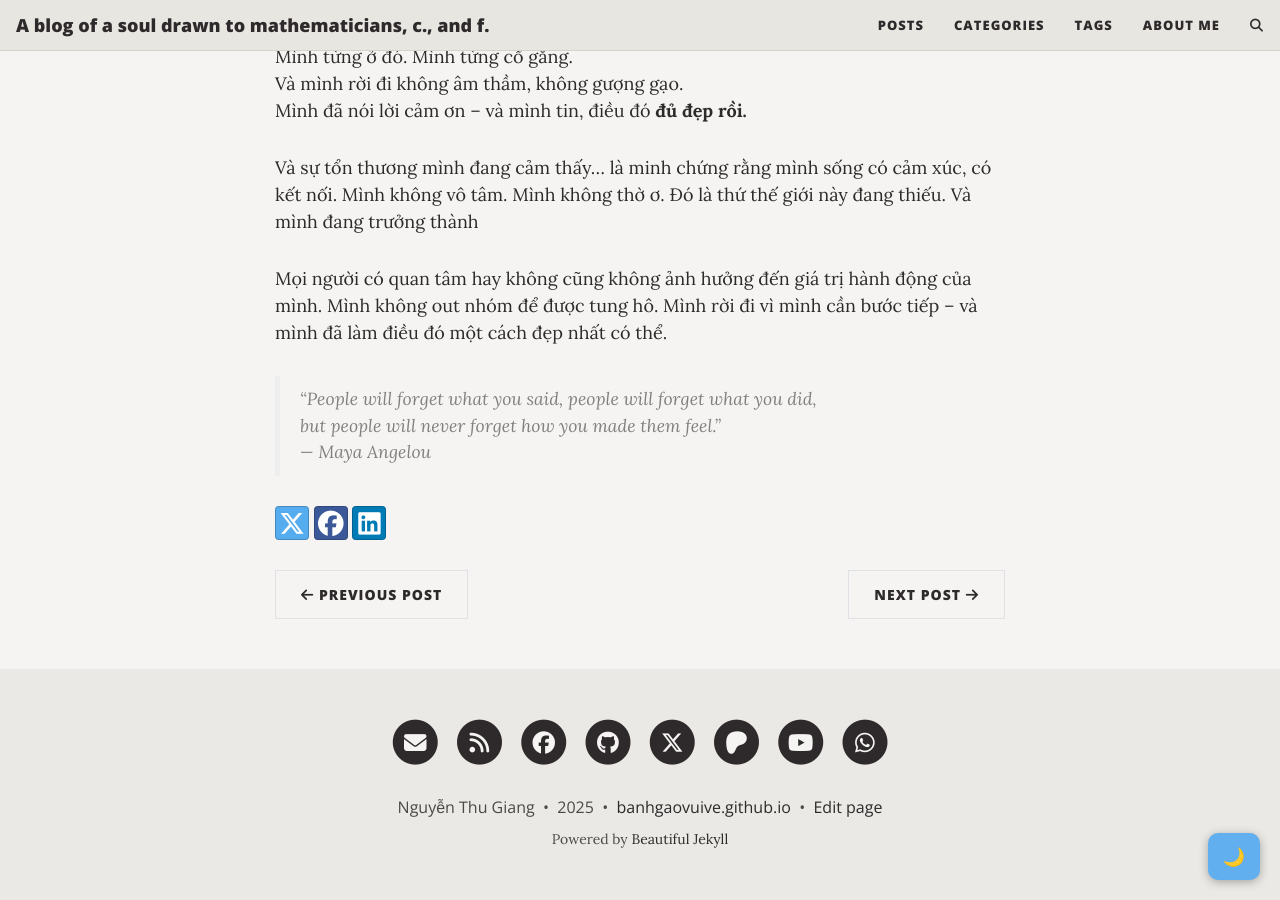
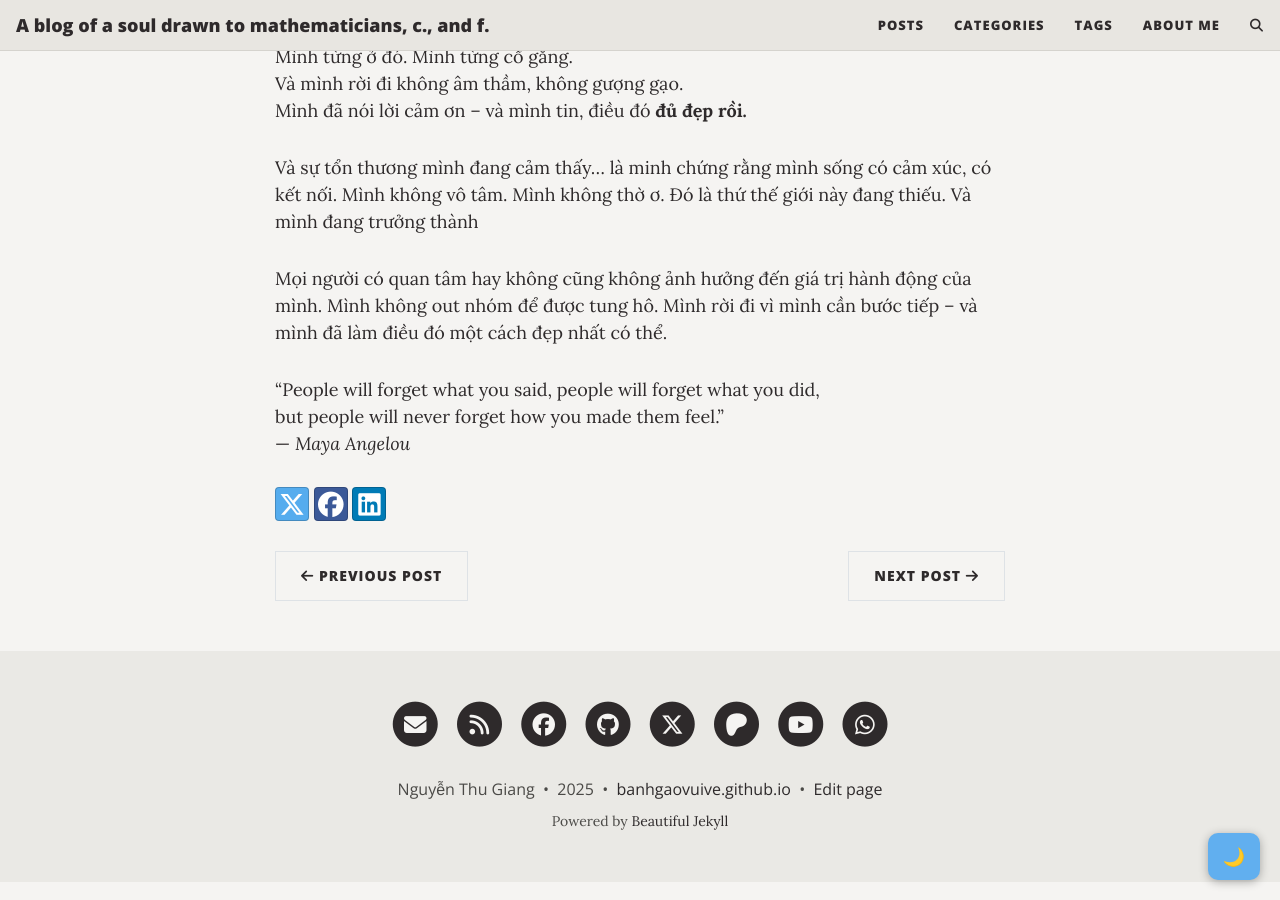
Before and after one commit to banhgaovuive/banhgaovuive.github.io, a Jekyll site: the page built from _posts/2025-08-03-motloitambietnho-motchuttonthuong.md, in a window 1280 px wide and 900 px high, scrolled down 1327 px. Built offline with Jekyll 4.4.1, drawn with Linux system fonts in a browser that asks for light colours; comment, search, counter and statistics services are not loaded.

```diff
--- a/_posts/2025-08-03-motloitambietnho-motchuttonthuong.md
+++ b/_posts/2025-08-03-motloitambietnho-motchuttonthuong.md
@@ -48,6 +48,6 @@ Mình không vô tâm. Mình không thờ ơ. Đó là thứ thế giới này
 Mọi người có quan tâm hay không cũng không ảnh hưởng đến giá trị hành động của mình.
 Mình không out nhóm để được tung hô. Mình rời đi vì mình cần bước tiếp – và mình đã làm điều đó một cách đẹp nhất có thể.
 
-> “People will forget what you said, people will forget what you did,
-> but people will never forget how you made them feel.”
-> — *Maya Angelou*
+“People will forget what you said, people will forget what you did,
+but people will never forget how you made them feel.”
+— *Maya Angelou*
```
